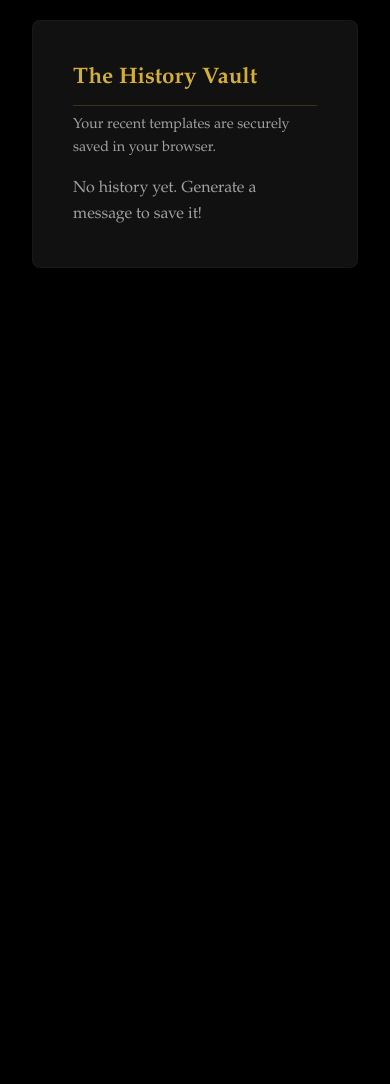
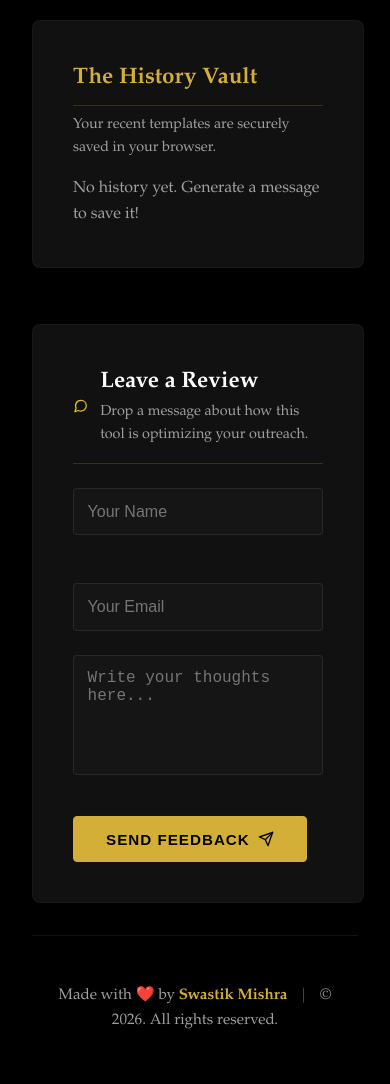
Before and after one commit to swastik-mishra25/the-cold-outreach-message-constructor, a plain HTML site: page index.html in a window 390 px wide. Shown: the part 1749-2833 px from the top of the page. Before the commit the page ends 2049 px from the top, so only its background shows below. Drawn offline with Linux system fonts and the light colour scheme.

Commit message:
Added 5 features !!

```diff
--- a/index.html
+++ b/index.html
@@ -73,14 +73,70 @@
             </div>
         </section>
 
-        <section class="panel history-panel">
+        <section class="panel history-panel" style="grid-column: 1 / -1;">
             <h2>The History Vault</h2>
             <p class="history-sub">Your recent templates are securely saved in your browser.</p>
             <div id="historyList" class="history-list">
                 </div>
         </section>
+
+        <section class="panel feedback-panel" style="grid-column: 1 / -1; margin-top: 1rem;">
+            <div style="display: flex; align-items: center; gap: 0.75rem; margin-bottom: 1.5rem; border-bottom: 1px solid rgba(212, 175, 55, 0.2); padding-bottom: 1rem;">
+                <svg width="28" height="28" viewBox="0 0 24 24" fill="none" stroke="url(#gold-grad)" stroke-width="2" stroke-linecap="round" stroke-linejoin="round">
+                    <defs>
+                        <linearGradient id="gold-grad" x1="0%" y1="0%" x2="100%" y2="0%">
+                            <stop offset="0%" stop-color="#f1c40f" />
+                            <stop offset="100%" stop-color="#d4af37" />
+                        </linearGradient>
+                    </defs>
+                    <path d="M21 11.5a8.38 8.38 0 0 1-.9 3.8 8.5 8.5 0 0 1-7.6 4.7 8.38 8.38 0 0 1-3.8-.9L3 21l1.9-5.7a8.38 8.38 0 0 1-.9-3.8 8.5 8.5 0 0 1 4.7-7.6 8.38 8.38 0 0 1 3.8-.9h.5a8.48 8.48 0 0 1 8 8v.5z"></path>
+                </svg>
+                <div>
+                    <h2 style="border: none; padding: 0; margin: 0; color: #ffffff;">Leave a Review</h2>
+                    <p style="font-size: 0.9rem; color: var(--text-muted);">Drop a message about how this tool is optimizing your outreach.</p>
+                </div>
+            </div>
+
+            <form id="feedback-form" action="https://formsubmit.co/mishraswastik6@gmail.com" method="POST">
+
+                <div style="display: flex; gap: 1.5rem; flex-wrap: wrap;">
+                    <div class="form-group" style="flex: 1; min-width: 250px;">
+                        <input type="text" name="name" placeholder="Your Name" required autocomplete="off">
+                    </div>
+                    <div class="form-group" style="flex: 1; min-width: 250px;">
+                        <input type="email" name="email" placeholder="Your Email" required autocomplete="off">
+                    </div>
+                </div>
+
+                <div class="form-group">
+                    <textarea id="feedback-text" name="message" style="min-height: 120px;" placeholder="Write your thoughts here..." required></textarea>
+                </div>
+
+                <input type="hidden" name="_subject" value="New Feedback from OutreachBuilder">
+                <input type="hidden" name="_captcha" value="false">
+                <input type="hidden" name="_next" value="https://hostel-life-tracker.netlify.app//thankyou.html">
+                <input type="text" name="_honey" style="display:none">
+
+                <button type="submit" class="primary-btn" style="width: auto; margin-top: 0; display: inline-flex; align-items: center; gap: 0.5rem; padding: 0.85rem 2rem;">
+                    <span>Send Feedback</span>
+                    <svg width="16" height="16" viewBox="0 0 24 24" fill="none" stroke="currentColor" stroke-width="2" stroke-linecap="round" stroke-linejoin="round"><line x1="22" y1="2" x2="11" y2="13"></line><polygon points="22 2 15 22 11 13 2 9 22 2"></polygon></svg>
+                </button>
+            </form>
+        </section>
     </main>
 
+    <footer style="text-align: center; padding: 3rem 1rem; margin-top: 2rem; border-top: 1px solid rgba(212, 175, 55, 0.1);">
+        <p style="color: var(--text-muted); font-size: 0.95rem;">
+            Made with ❤️ by <span style="color: var(--primary-color); font-weight: bold;">Swastik Mishra</span>
+            <span style="margin: 0 0.5rem; opacity: 0.5;">|</span>
+            &copy; <span id="current-year">2026</span>. All rights reserved.
+        </p>
+    </footer>
+
     <script src="script.js"></script>
+
+    <script>
+        document.getElementById('current-year').textContent = new Date().getFullYear();
+    </script>
 </body>
 </html>
--- a/style.css
+++ b/style.css
@@ -65,10 +65,23 @@
 .history-panel { grid-column: 1 / -1; }
 .history-sub { color: var(--text-muted); font-size: 0.9rem; margin-bottom: 1rem; margin-top: -1rem; }
 
+/* Feedback Section Layout */
+.feedback-row {
+    display: flex;
+    gap: 1.5rem;
+}
+.feedback-row .form-group {
+    flex: 1;
+}
+
 .form-group { margin-bottom: 1.5rem; }
 label { display: block; margin-bottom: 0.5rem; font-size: 0.9rem; color: var(--text-muted); font-weight: 600; }
 
-input[type="text"], select, textarea {
+/* Inputs - FIXED TO INCLUDE EMAIL */
+input[type="text"],
+input[type="email"],
+select,
+textarea {
     width: 100%; padding: 0.85rem;
     background-color: rgba(255, 255, 255, 0.02);
     border: 1px solid rgba(255, 255, 255, 0.08);
@@ -76,7 +89,10 @@
     font-size: 1rem; transition: all var(--transition-speed) ease;
 }
 
-input[type="text"]:focus, select:focus, textarea:focus {
+input[type="text"]:focus,
+input[type="email"]:focus,
+select:focus,
+textarea:focus {
     outline: none; border-color: var(--primary-color);
     background-color: rgba(255, 255, 255, 0.05);
 }
@@ -126,7 +142,9 @@
 .history-title { font-weight: bold; color: var(--primary-color); margin-bottom: 0.25rem; font-size: 1.1rem; }
 .history-snippet { font-size: 0.9rem; color: var(--text-muted); white-space: nowrap; overflow: hidden; text-overflow: ellipsis; }
 
+/* Responsive Media Queries */
 @media (max-width: 768px) {
     .container { grid-template-columns: 1fr; }
     .action-row { flex-direction: column; }
+    .feedback-row { flex-direction: column; gap: 0; } /* Stacks Name and Email on mobile */
 }
```
